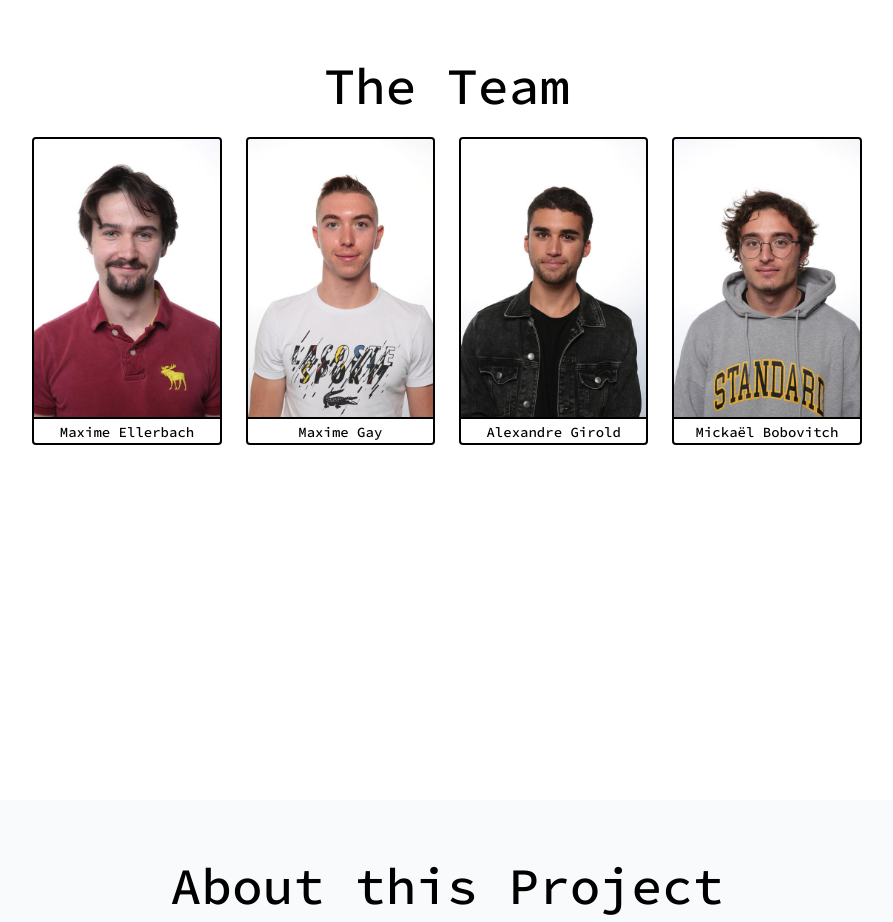
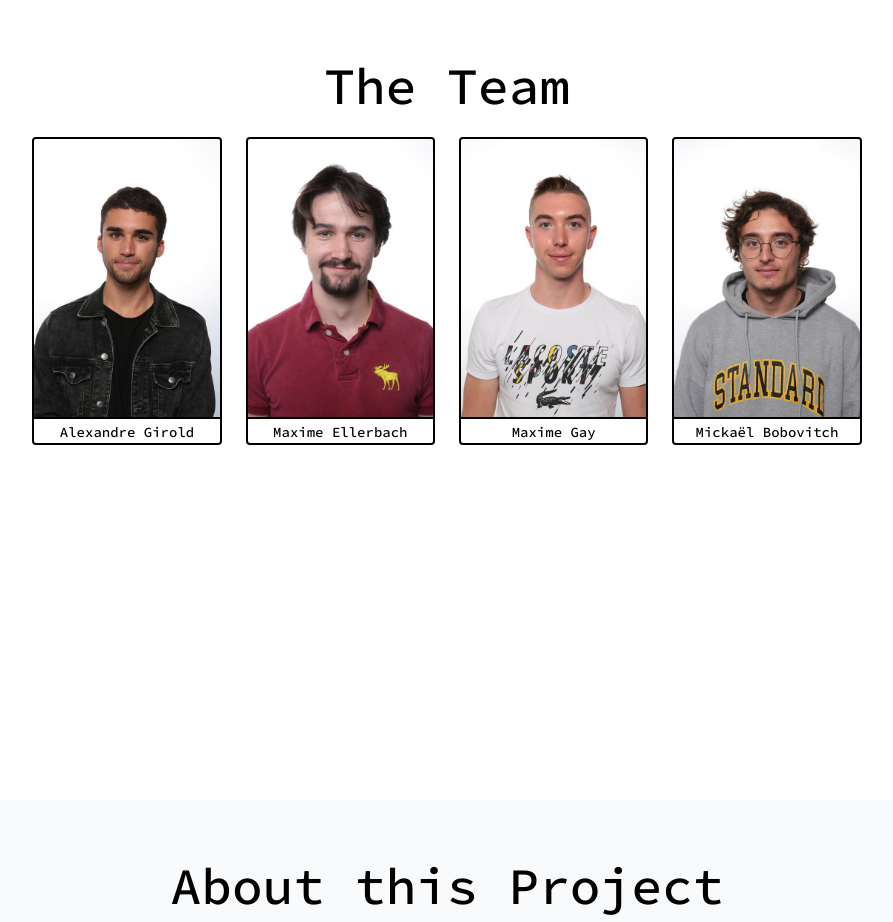
Before and after one commit to Autonomobile/AutoPylot, a Next.js app in the folder website/: page / in a window 1280 px wide. Shown: the part 1600-2522 px from the top of the page, without its empty margins (193-1086 px from the left). Built offline with nearby package versions, Linux system fonts and the light colour scheme.

Commit message:
Me as CEO
of the good google

```diff
--- a/website/components/Members.js
+++ b/website/components/Members.js
@@ -3,6 +3,11 @@ import { Member } from "./Member.js";
 
 export const Members = () => {
   const members = [
+    {
+      name: "Alexandre Girold",
+      bio: "Future CEO of Google. I am studying at EPITA in order to acquire the necessary skills to achieve my goals. I am glad that I can work on Autopylot with such a great team! See you in 6 years. ",
+      src: "/images/alexandre-girold.jpg",
+    },
     {
       name: "Maxime Ellerbach",
       bio: "Maxime Ellerbach is a member of the AutoPylot team.",
@@ -12,11 +17,6 @@ export const Members = () => {
       name: "Maxime Gay",
       bio: "Maxime Gay is a member of the AutoPylot team.",
       src: "/images/maxime-gay.jpg",
-    },
-    {
-      name: "Alexandre Girold",
-      bio: "Alexandre Girold is a member of the AutoPylot team.",
-      src: "/images/alexandre-girold.jpg",
     },
     {
       name: "Mickaël Bobovitch",
```
